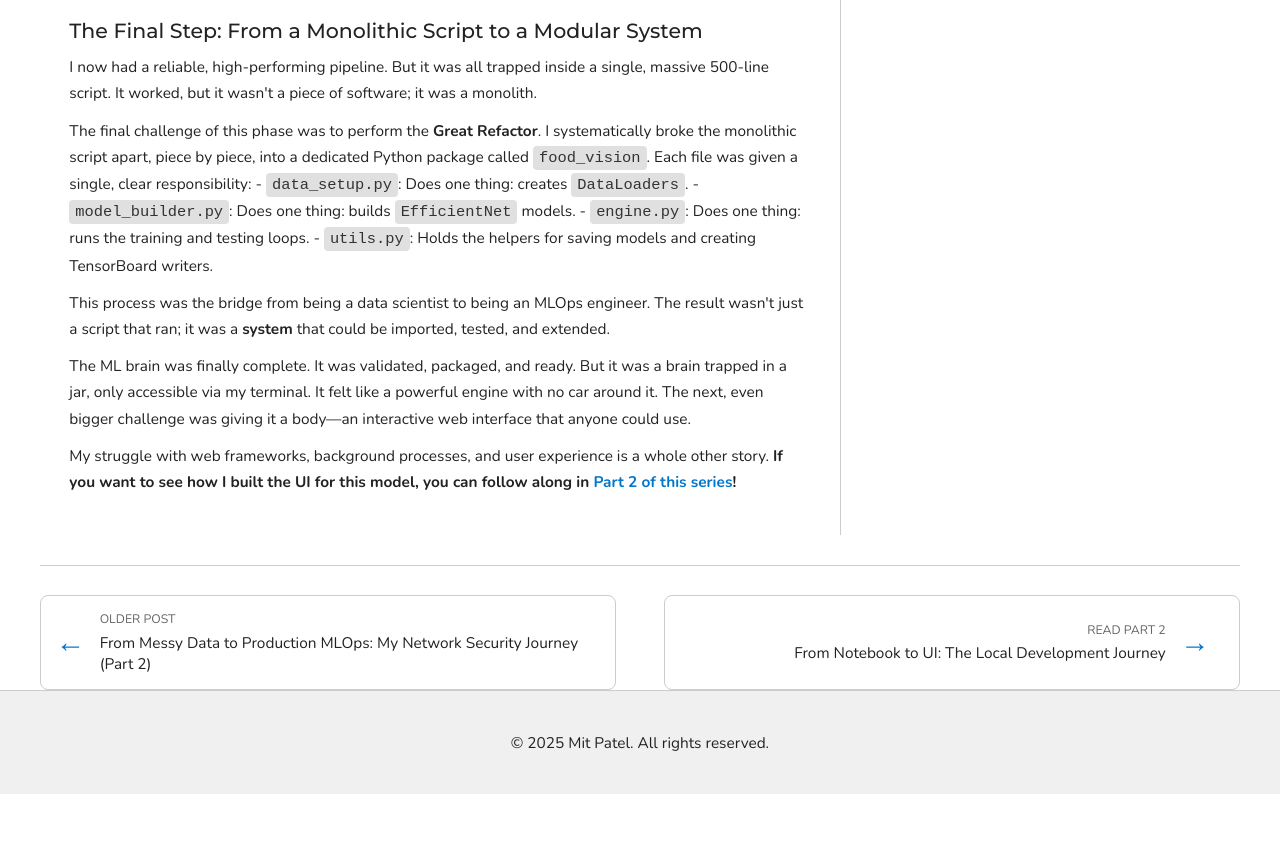
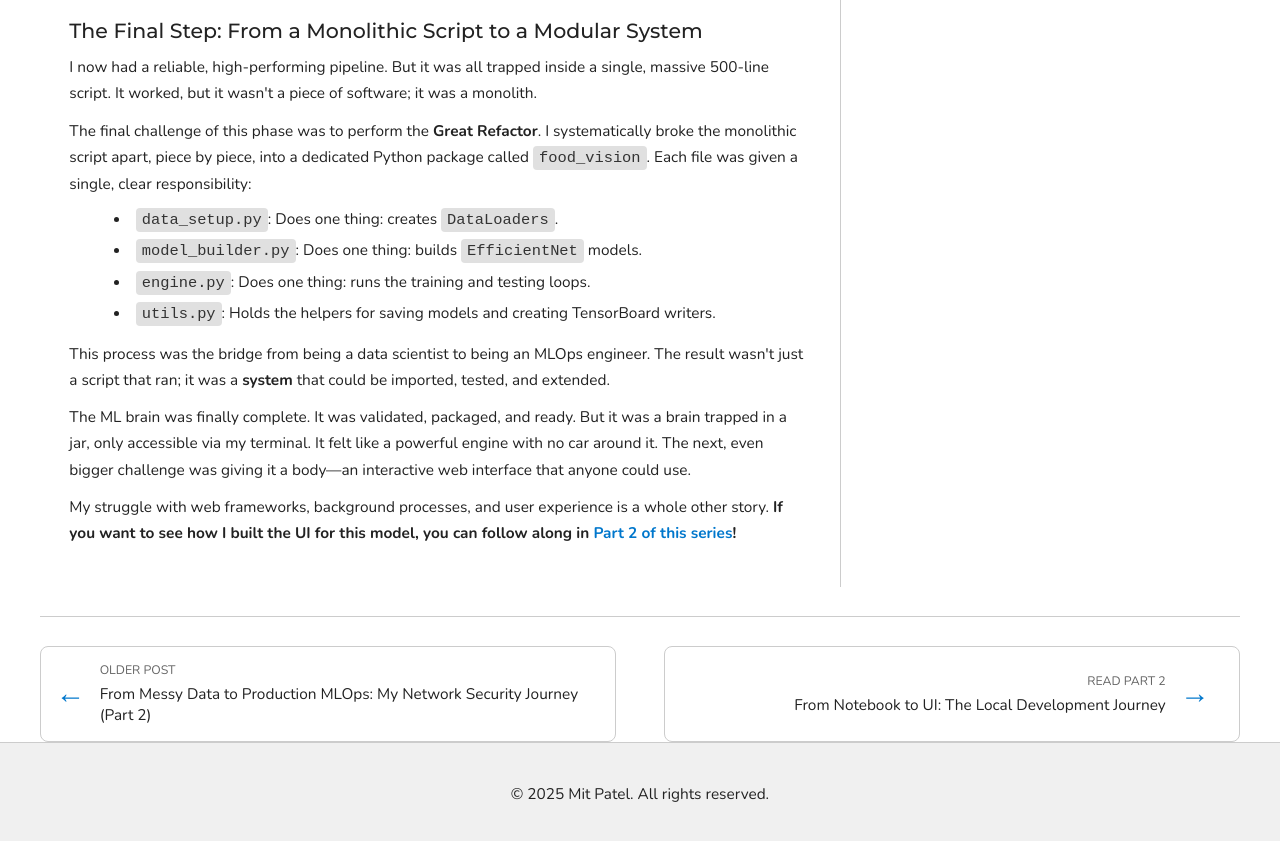
Before and after one commit to GoJo-Rika/GoJo-Rika.github.io, a plain HTML site: page posts/from-notebook-to-ui-the-local-development-journey-part-1.html in a window 1280 px wide. Shown: the part 4551-5392 px from the top of the page. Before the commit the page ends 5345 px from the top, so only its background shows below. Drawn offline with nearby package versions, Linux system fonts and the light colour scheme; files that its build step writes are made by us from their sources.

Commit message:
updated UI for listed items

```diff
--- a/posts/from-notebook-to-ui-the-local-development-journey-part-1.html
+++ b/posts/from-notebook-to-ui-the-local-development-journey-part-1.html
@@ -157,11 +157,14 @@ auto_transforms = weights.transforms()
 
 <p>I now had a reliable, high-performing pipeline. But it was all trapped inside a single, massive 500-line script. It worked, but it wasn't a piece of software; it was a monolith.</p>
 
-<p>The final challenge of this phase was to perform the <strong>Great Refactor</strong>. I systematically broke the monolithic script apart, piece by piece, into a dedicated Python package called <code>food_vision</code>. Each file was given a single, clear responsibility:
--   <code>data_setup.py</code>: Does one thing: creates <code>DataLoaders</code>.
--   <code>model_builder.py</code>: Does one thing: builds <code>EfficientNet</code> models.
--   <code>engine.py</code>: Does one thing: runs the training and testing loops.
--   <code>utils.py</code>: Holds the helpers for saving models and creating TensorBoard writers.</p>
+<p>The final challenge of this phase was to perform the <strong>Great Refactor</strong>. I systematically broke the monolithic script apart, piece by piece, into a dedicated Python package called <code>food_vision</code>. Each file was given a single, clear responsibility:</p>
+
+<ul>
+<li><code>data_setup.py</code>: Does one thing: creates <code>DataLoaders</code>.</li>
+<li><code>model_builder.py</code>: Does one thing: builds <code>EfficientNet</code> models.</li>
+<li><code>engine.py</code>: Does one thing: runs the training and testing loops.</li>
+<li><code>utils.py</code>: Holds the helpers for saving models and creating TensorBoard writers.</li>
+</ul>
 
 <p>This process was the bridge from being a data scientist to being an MLOps engineer. The result wasn't just a script that ran; it was a <strong>system</strong> that could be imported, tested, and extended.</p>
 
```
Also changed, not shown: 1 other file.
